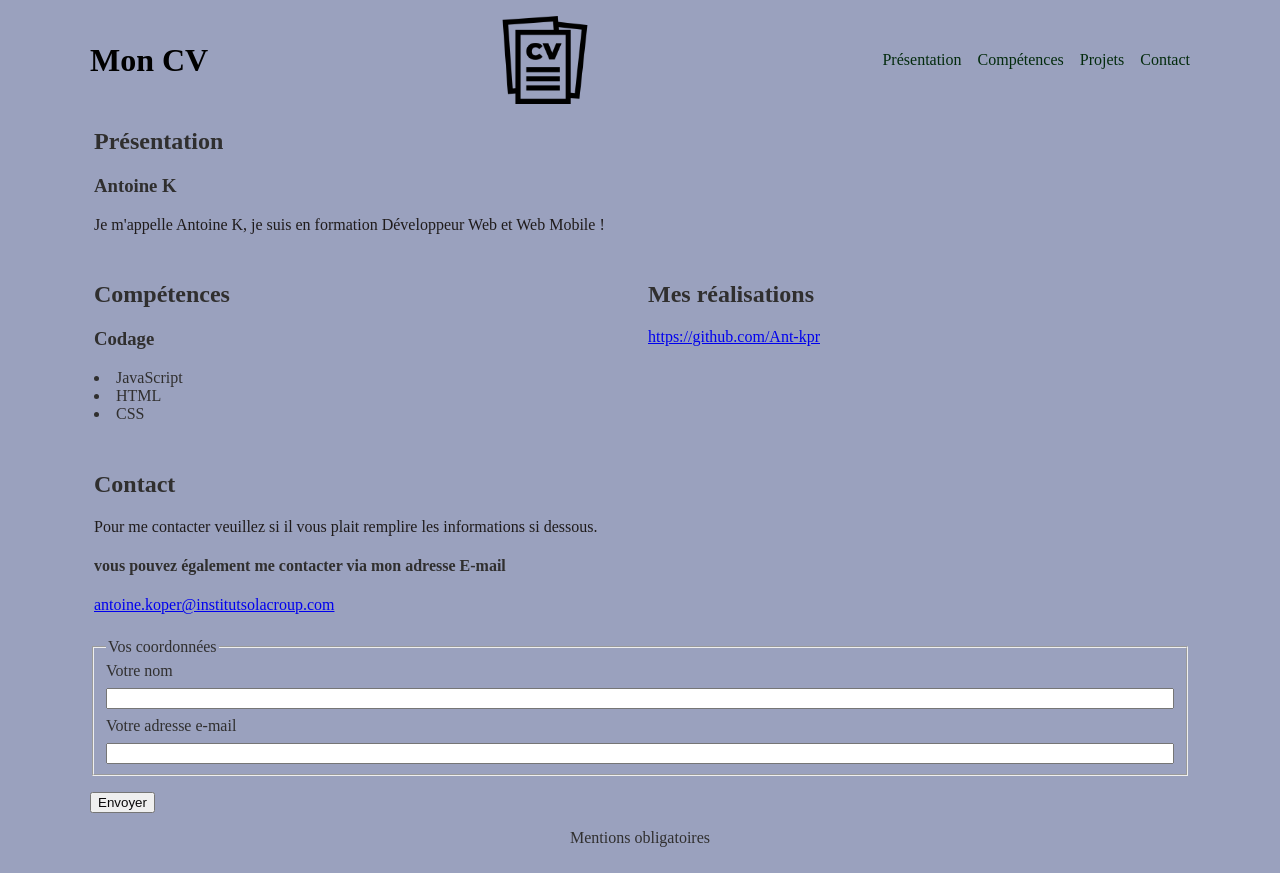
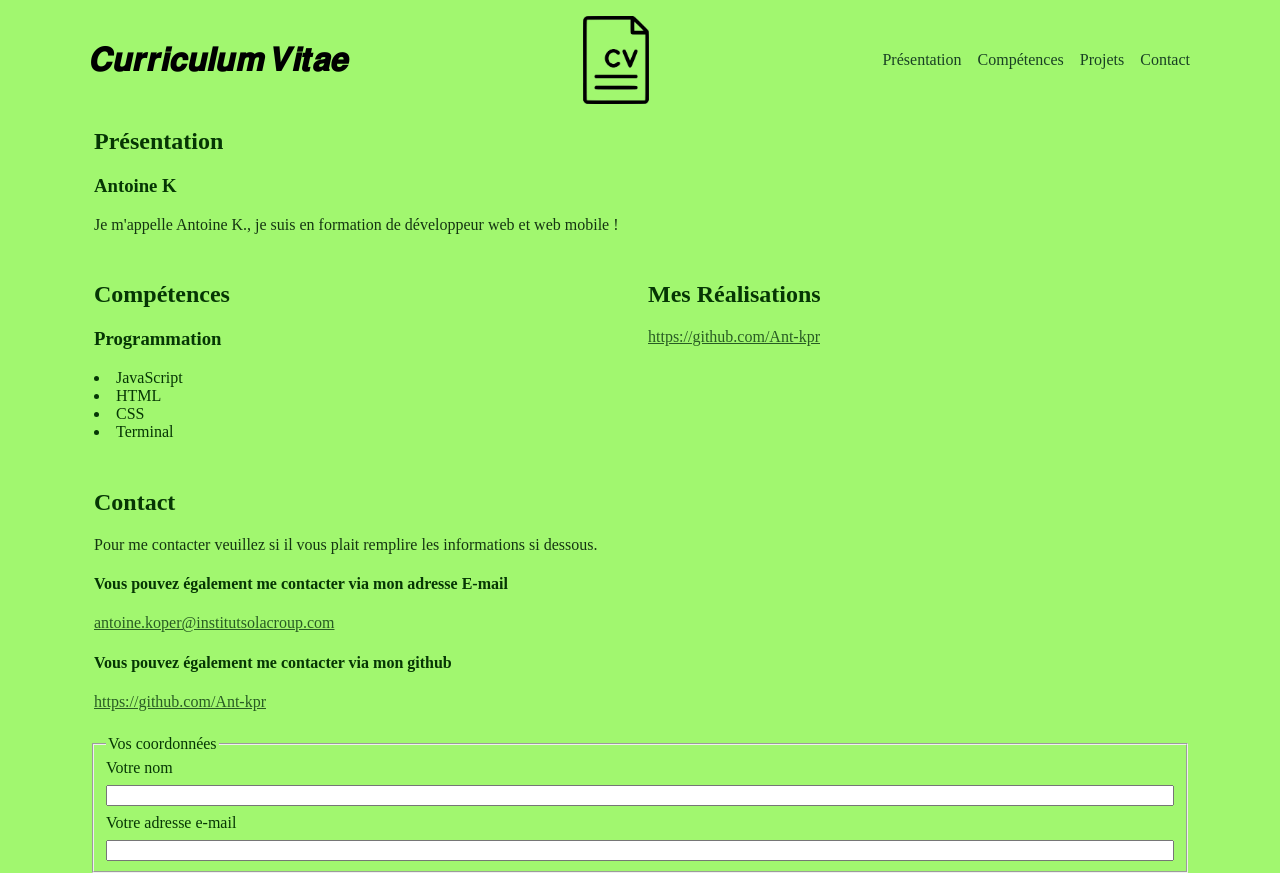
Before and after one commit to Ant-kpr/page-perso, a plain HTML site: page index.html in a window 1280 px wide. Shown: the top 873 px of the page. Drawn offline with Linux system fonts and the light colour scheme.

Commit message:
mise a jour cv

```diff
--- a/index.html
+++ b/index.html
@@ -10,9 +10,9 @@
 
 <body>
   <header class="entete">
-    <h1>Mon CV</h1>
+    <h1>𝑪𝒖𝒓𝒓𝒊𝒄𝒖𝒍𝒖𝒎 𝑽𝒊𝒕𝒂𝒆</h1>
 
-    <img src="909314.png" alt="logo CV">
+    <img src="image.png" alt="logo CV">
 
     <nav class="menu">
       <a href="#presentation">Présentation</a>
@@ -27,10 +27,11 @@
       <h2>Présentation</h2>
       <h3>Antoine K</h3>
       <p>
-        Je m'appelle Antoine K, je suis en formation
-        Développeur Web et Web Mobile !
+        Je m'appelle Antoine K., je suis en formation
+de développeur web et web mobile !
       </p>
     </section>
+
 
     <div class="grille-sections">
 
@@ -38,19 +39,23 @@
         <h2>Compétences</h2>
         <p>
 
-          <h3>Codage</h3>
+          <h3>Programmation</h3>
           <p>
            <li>JavaScript</li>
            <li>HTML</li>
            <li>CSS</li>
+           <li>Terminal</li>
            </p>
         </p>
       </section>
 
       <section id="projets">
-        <h2>Mes réalisations</h2>
+        <h2>Mes Réalisations</h2>
         <p>
-          <a href="https://github.com/Ant-kpr">https://github.com/Ant-kpr</a>
+           <style>
+    a { color: #285c23; }
+  </style>
+          <a href="https://github.com/Ant-kpr/Mon-Journal-de-Veille">https://github.com/Ant-kpr</a>
         </p>
       </section>
 
@@ -60,10 +65,12 @@
       <h2>Contact</h2>
       <p>Pour me contacter veuillez si il vous plait remplire les informations si dessous.</p>
       <p>
-        <h4>vous pouvez également me contacter via mon adresse E-mail</h4>
+        <h4>Vous pouvez également me contacter via mon adresse E-mail</h4>
          <a href="antoine.koper@institutsolacroup.com">antoine.koper@institutsolacroup.com</a>
-
-          <!-- <a href="https://gmail.com" target="antoine.koper@institutsolacroup.com">antoine.koper@institutsolacroup.com</a> -->
+        </p>
+        <p>
+          <h4>Vous pouvez également me contacter via mon github</h4>
+            <a href="https://github.com/Ant-kpr">https://github.com/Ant-kpr</a>
         </p>
         </main>
 
--- a/style.css
+++ b/style.css
@@ -1,9 +1,9 @@
 :root {
-  --couleur-texte: #302f2f;
-  --couleur-sous-text: #1f1b1b;
-  --couleur-autre: #0a090a;
-  --couleur-lien: #032b0d;
-  --couleur-back: #9aa1be;
+  --couleur-texte: #063604;
+  --couleur-sous-text: #143511;
+  --couleur-autre: #180e0e;
+  --couleur-lien: #194123;
+  --couleur-back: #a1f76f;
 
   --espace-1: 0.25rem;
   --espace-2: 0.5rem;
```
Also changed, not shown: image.png (added).
